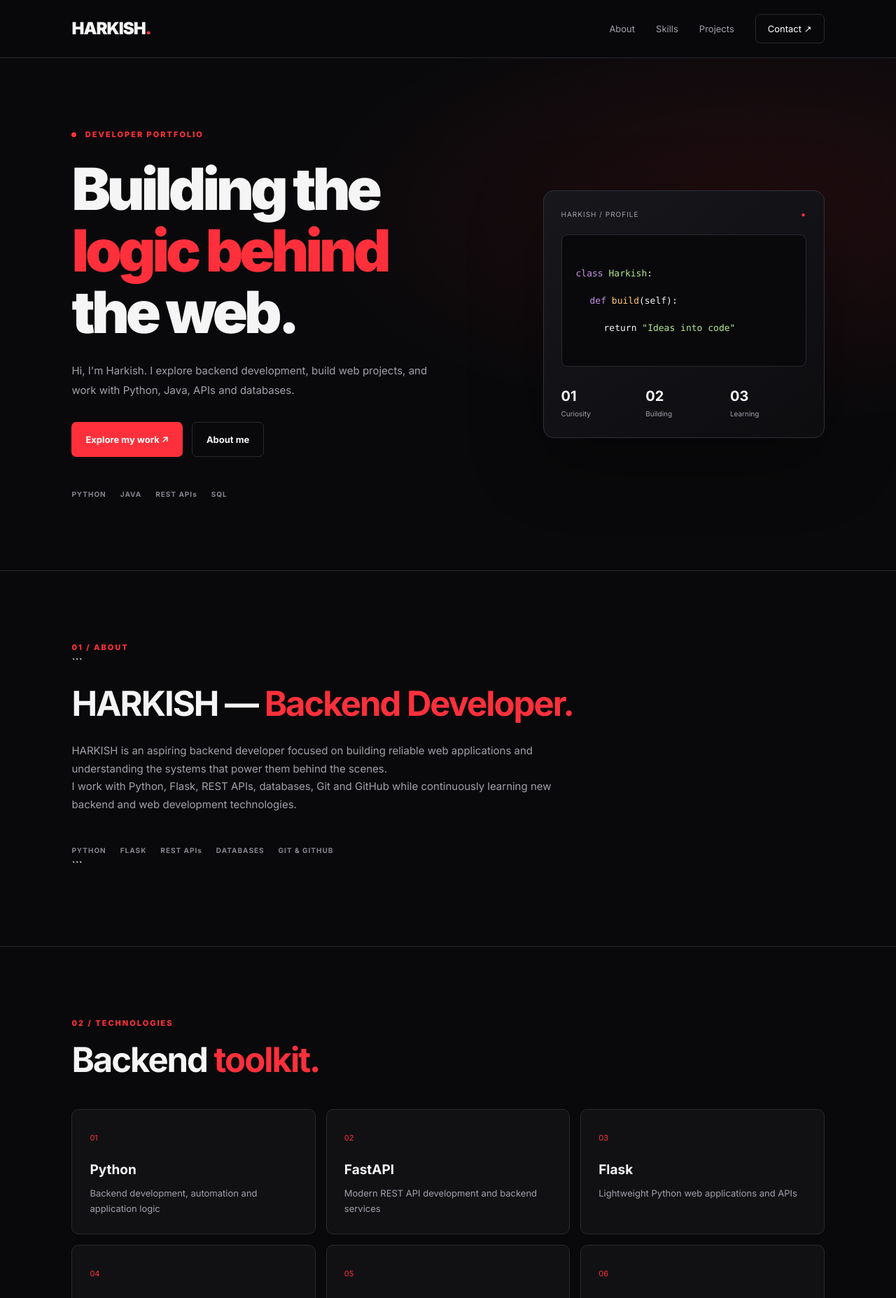
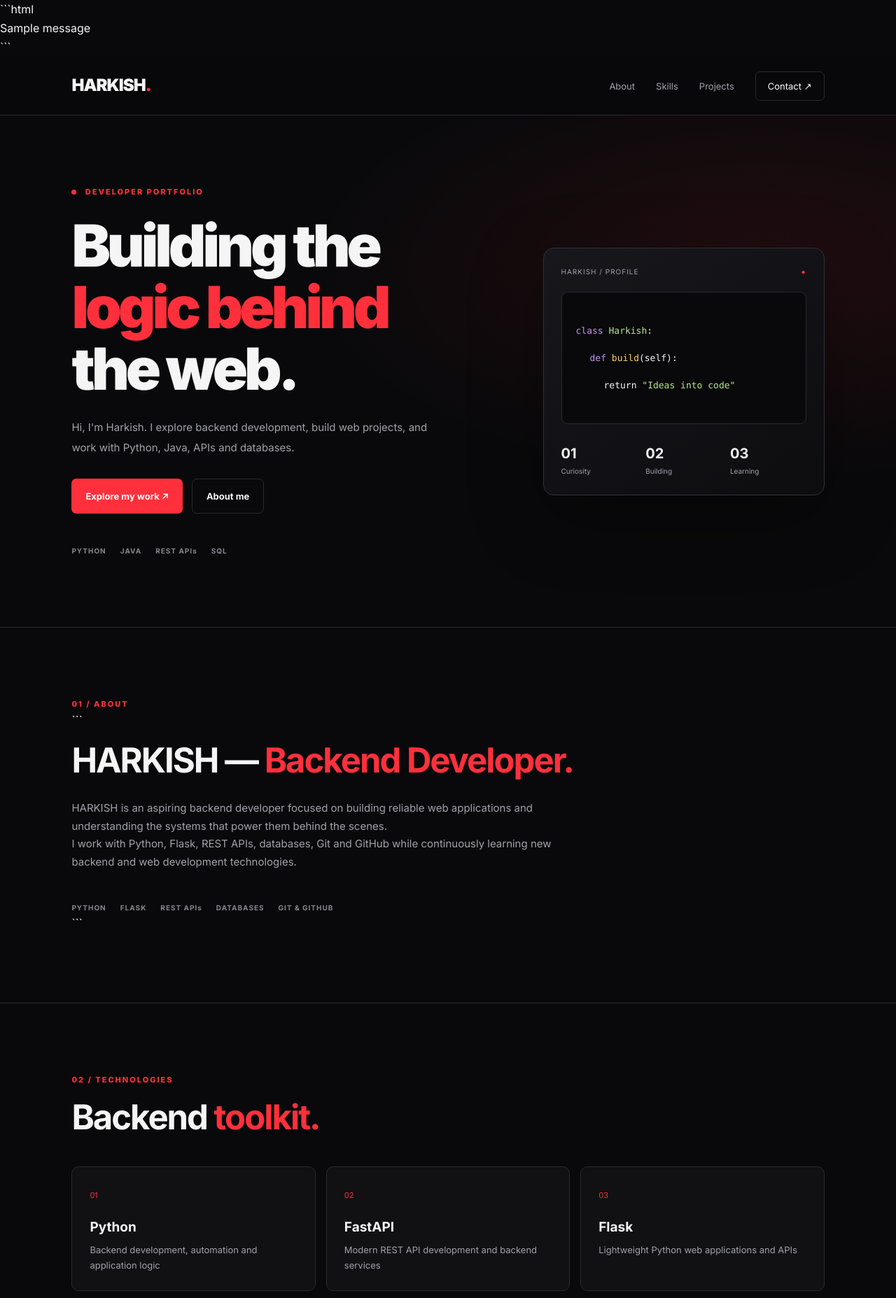
Before and after one commit to harkishdheer-bit/harkish-verse, a Flask app: page / in a window 1280 px wide. Shown: the top 1855 px of the page at 70% size. Run offline with Flask 3, Linux system fonts and the light colour scheme; tables that the repository leaves empty hold one stand-in row (values such as "Sample post"); one stand-in notice (Sample message) is shown.

Commit message:
Update index.html

````diff
--- a/templates/index.html
+++ b/templates/index.html
@@ -14,6 +14,17 @@
     <link rel="stylesheet" href="{{ url_for('static', filename='style.css') }}">
 </head>
 <body>
+```html
+<div class="flash-messages">
+    {% with messages = get_flashed_messages(with_categories=true) %}
+        {% for category, message in messages %}
+            <div class="flash-message {{ category }}">
+                {{ message }}
+            </div>
+        {% endfor %}
+    {% endwith %}
+</div>
+```
 
     <header class="navbar">
         <a href="#home" class="logo">HARKISH<span>.</span></a>
````
